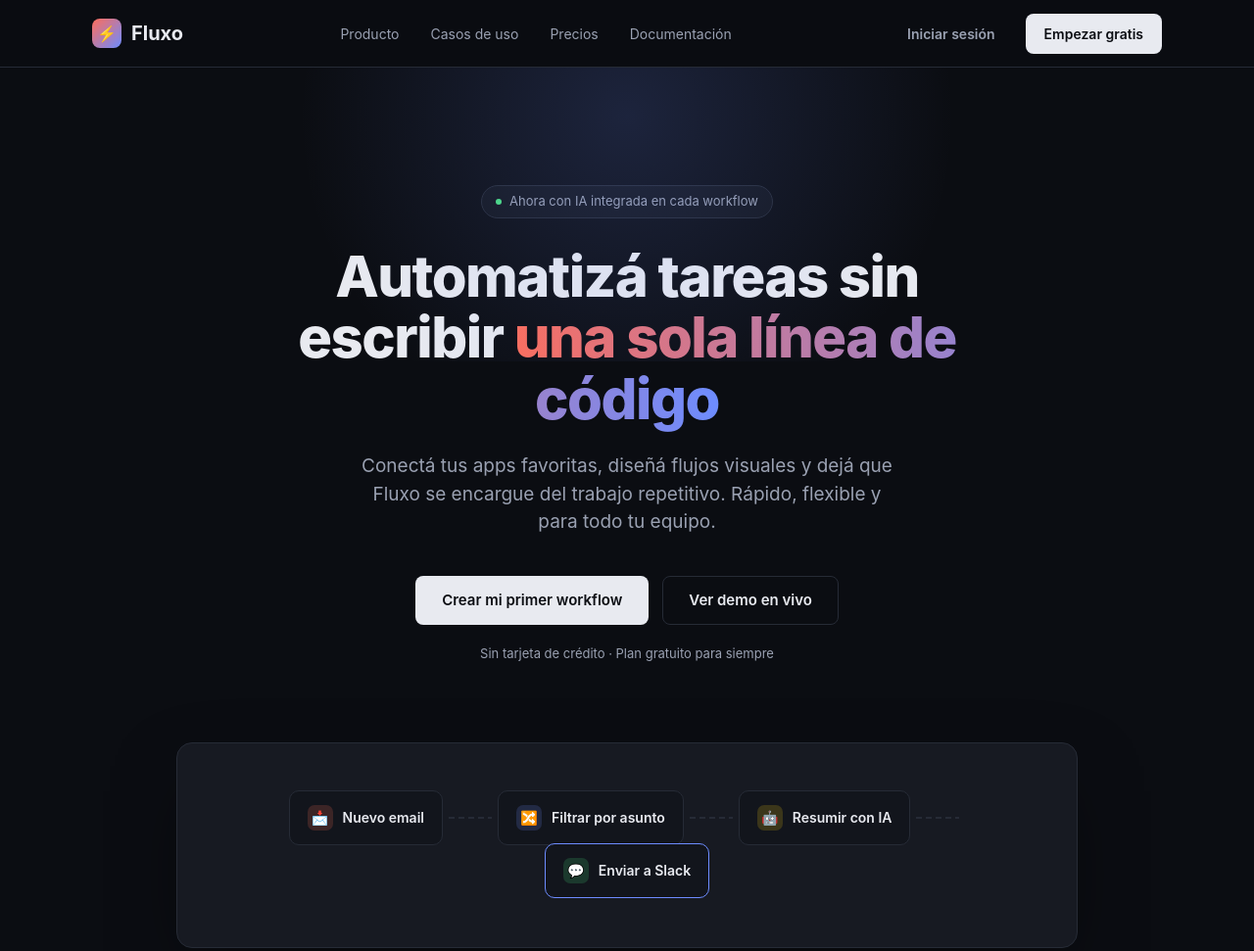
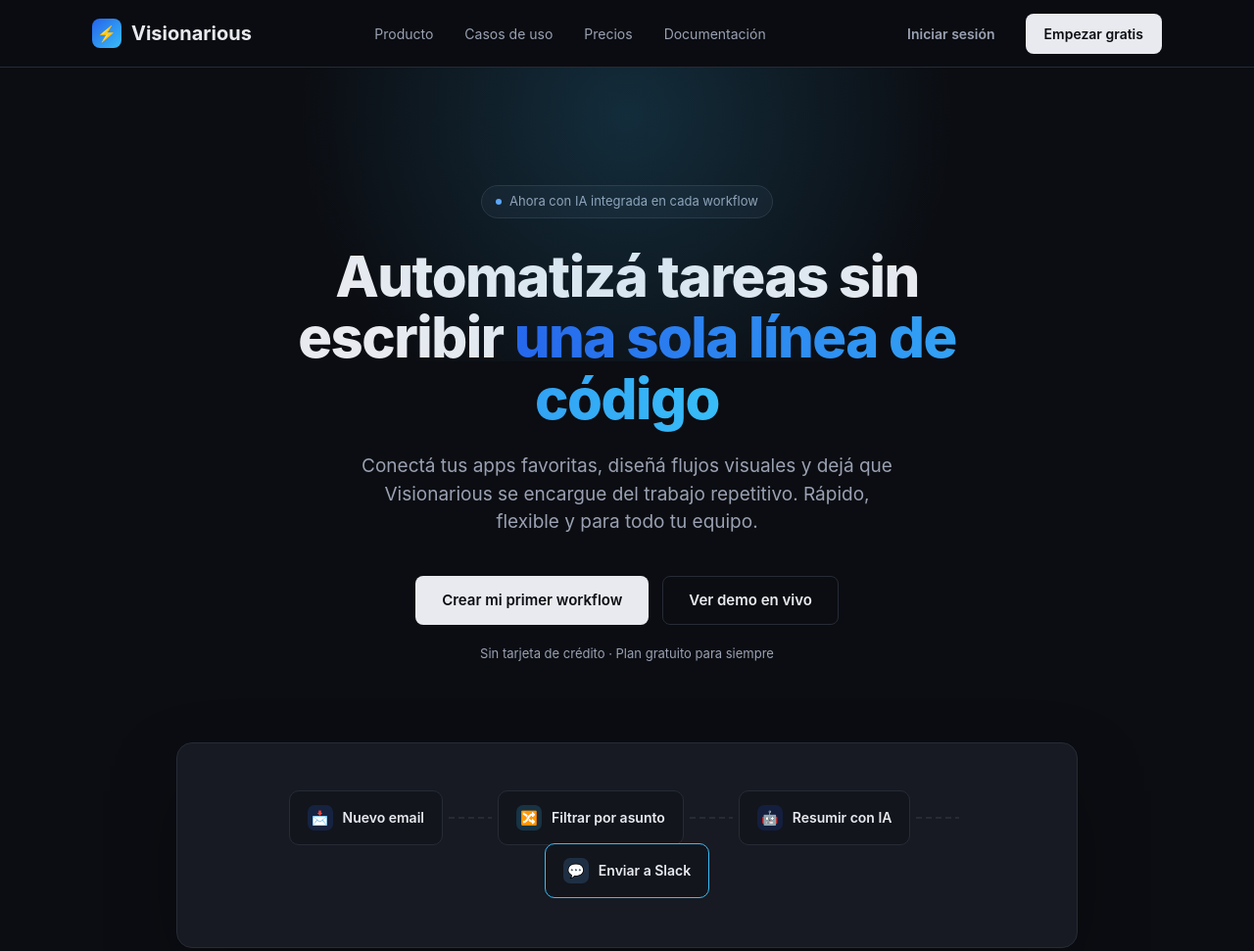
Before and after one commit to ronitb1/proyecto-github, a website: page index.html in a window 1280 px wide. Shown: the top 971 px of the page at 98% size. Drawn offline with Linux system fonts and the light colour scheme.

Commit message:
cambios de nombre y color

```diff
--- a/index.html
+++ b/index.html
@@ -3,7 +3,7 @@
 <head>
 <meta charset="UTF-8">
 <meta name="viewport" content="width=device-width, initial-scale=1.0">
-<title>Fluxo — Automatización de workflows</title>
+<title>Visionarious — Automatización de workflows</title>
 <link rel="stylesheet" href="style.css">
 </head>
 <body>
@@ -12,7 +12,7 @@
   <div class="container">
     <div class="logo">
       <div class="logo-mark">⚡</div>
-      Fluxo
+      Visionarious
     </div>
     <div class="nav-links">
       <a href="#features">Producto</a>
@@ -31,7 +31,7 @@
   <div class="container">
     <div class="badge"><span class="dot"></span> Ahora con IA integrada en cada workflow</div>
     <h1>Automatizá tareas sin escribir <span class="grad">una sola línea de código</span></h1>
-    <p class="sub">Conectá tus apps favoritas, diseñá flujos visuales y dejá que Fluxo se encargue del trabajo repetitivo. Rápido, flexible y para todo tu equipo.</p>
+    <p class="sub">Conectá tus apps favoritas, diseñá flujos visuales y dejá que Visionarious se encargue del trabajo repetitivo. Rápido, flexible y para todo tu equipo.</p>
     <div class="hero-ctas">
       <a href="#" class="btn btn-primary">Crear mi primer workflow</a>
       <a href="#" class="btn btn-outline">Ver demo en vivo</a>
@@ -145,7 +145,7 @@
     <div class="footer-top">
       <div class="logo">
         <div class="logo-mark">⚡</div>
-        Fluxo
+        Visionarious
       </div>
       <div class="footer-cols">
         <div class="footer-col">
@@ -168,7 +168,7 @@
       </div>
     </div>
     <div class="footer-bottom">
-      <span>© 2026 Fluxo. Todos los derechos reservados.</span>
+      <span>© 2026 Visionarious. Todos los derechos reservados.</span>
       <span>Proyecto de práctica — curso de GitHub</span>
     </div>
   </div>
--- a/style.css
+++ b/style.css
@@ -5,9 +5,9 @@
   --border: #262b36;
   --text: #e8eaf0;
   --text-dim: #9aa1b2;
-  --accent: #ff6d5a;
-  --accent-2: #6d8cff;
-  --accent-3: #4ade80;
+  --accent: #2563eb;
+  --accent-2: #38bdf8;
+  --accent-3: #60a5fa;
 }
 
 * { margin: 0; padding: 0; box-sizing: border-box; }
@@ -108,7 +108,7 @@ nav .container {
   transform: translateX(-50%);
   width: 900px;
   height: 500px;
-  background: radial-gradient(circle, rgba(109,140,255,0.18), transparent 65%);
+  background: radial-gradient(circle, rgba(56,189,248,0.18), transparent 65%);
   pointer-events: none;
 }
 .badge {
@@ -202,10 +202,10 @@ h1 .grad {
   display: flex; align-items: center; justify-content: center;
   font-size: 14px;
 }
-.ic-1 { background: rgba(255,109,90,0.18); color: var(--accent); }
-.ic-2 { background: rgba(109,140,255,0.18); color: var(--accent-2); }
-.ic-3 { background: rgba(74,222,128,0.18); color: var(--accent-3); }
-.ic-4 { background: rgba(250,204,21,0.18); color: #facc15; }
+.ic-1 { background: rgba(37,99,235,0.18); color: var(--accent); }
+.ic-2 { background: rgba(56,189,248,0.18); color: var(--accent-2); }
+.ic-3 { background: rgba(96,165,250,0.18); color: var(--accent-3); }
+.ic-4 { background: rgba(29,78,216,0.18); color: #1d4ed8; }
 .connector {
   width: 44px;
   height: 2px;
@@ -336,7 +336,7 @@ h1 .grad {
   text-align: center;
 }
 .cta-box {
-  background: linear-gradient(135deg, rgba(255,109,90,0.12), rgba(109,140,255,0.12));
+  background: linear-gradient(135deg, rgba(37,99,235,0.14), rgba(56,189,248,0.14));
   border: 1px solid var(--border);
   border-radius: 20px;
   padding: 70px 40px;
```
